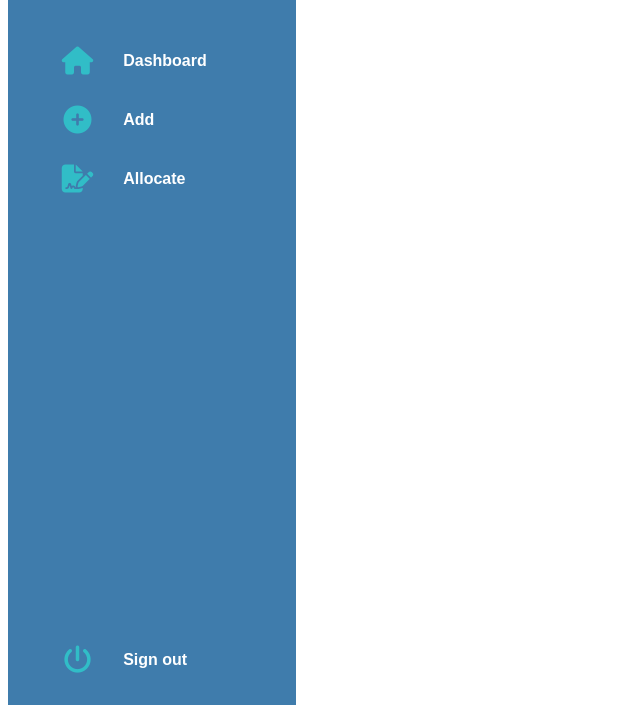
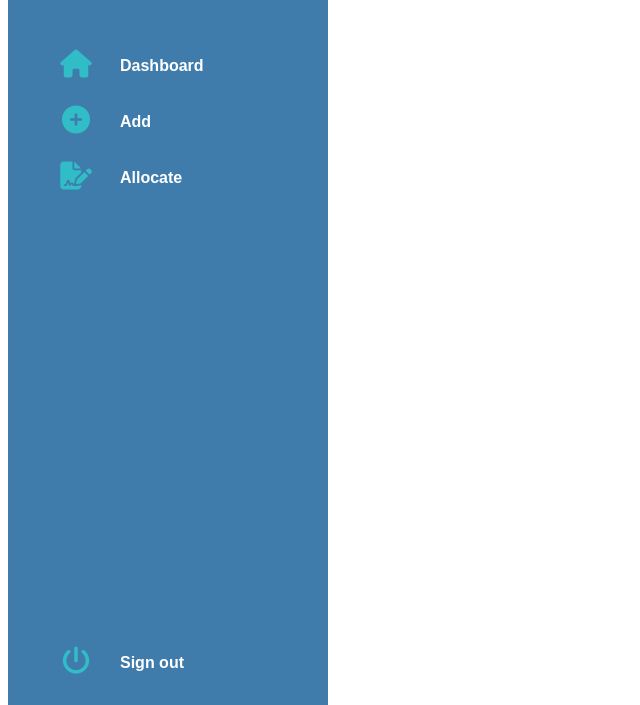
Before and after one commit to refilwe-m/ReavayaDB, a website: page FrontEnd/public/pages/nav.html in a window 1280 px wide. Shown: the part 95-800 px from the top of the page, without its empty margins (0-640 px from the left). Drawn offline with Linux system fonts and the light colour scheme.

Commit message:
changed rem to em

```diff
--- a/FrontEnd/public/css/navigation.css
+++ b/FrontEnd/public/css/navigation.css
@@ -3,7 +3,7 @@
 .navigation{
     position: fixed;
     height: 100%;
-    width: 18rem;
+    width: 20em;
     background-color: #3F7CAC;
 
 }
@@ -15,8 +15,8 @@
     position: relative;
     width: 100%;
     list-style: none;
-    border-top-left-radius: 1.8rem;
-    border-bottom-left-radius: 1.8rem;
+    border-top-left-radius: 1.8em;
+    border-bottom-left-radius: 1.8em;
 }
 .navigation ul li:hover{
     background-color: white;
@@ -24,7 +24,7 @@
 }
 
 .logo{
-    margin-bottom: 3rem;
+    margin-bottom: 3em;
     pointer-events: none;
 }
 .navigation ul li a{
@@ -41,23 +41,23 @@
 .navigation ul li a i {
     position: relative;
     display: block;
-     min-width: 3.7rem;
-    height: 3.7rem;
-    line-height: 3.7rem;
+    min-width: 2em;
+    height: 2em;
+    line-height: 2em;
     text-align: center;
-    font-size: 1.75rem;
+    font-size: 1.75em;
 
 }
 .navigation ul li a .title{
     position: relative;
     display: block;
-    height: 3.7rem;
-    line-height: 3.7rem;
+    height: 3em;
+    line-height: 3.7em;
     font-weight: bold;
 }
 
 .title{
-    margin-left: 1rem;
+    margin-left: 1em;
     color: white ;
     font-family: "Poppins",sans-serif;
 }
```
